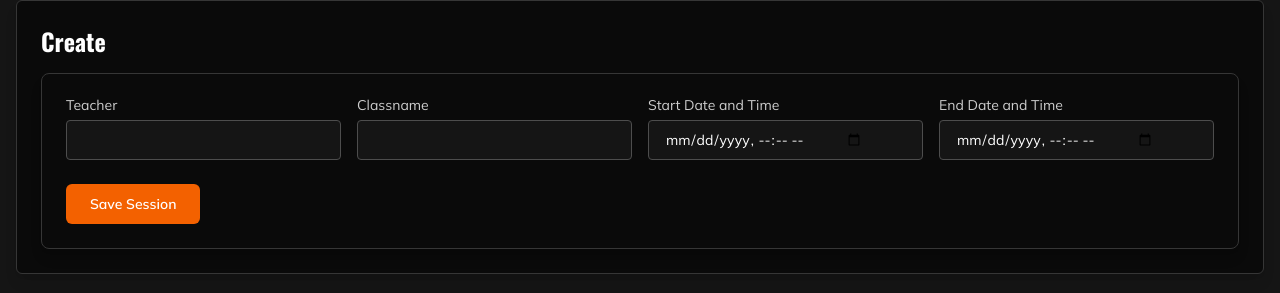
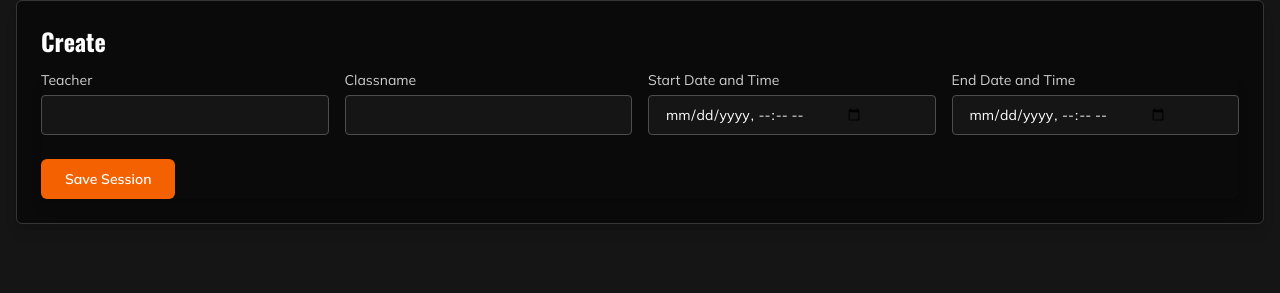
Before and after one commit to felipe-muner/podium-gym, a Next.js app: page /new-schedule in a window 1280 px wide. Shown: the part 180-473 px from the top of the page. Built offline with nearby package versions, Linux system fonts and the light colour scheme; no server answers; the database is empty.

Commit message:
feat: amazing version

```diff
--- a/components/SessionForm/SessionForm.tsx
+++ b/components/SessionForm/SessionForm.tsx
@@ -1,12 +1,14 @@
 "use client";
 
 import { useState } from "react";
+import { useRouter } from "next/navigation";
 import { cn } from "@/lib/utils";
 import { Input } from "@/components/ui/input";
 import { Label } from "@/components/ui/label";
 import { Button } from "@/components/ui/button";
 
 export default function SessionForm() {
+  const router = useRouter();
   const [teacher, setTeacher] = useState("");
   const [classname, setClassname] = useState("");
   const [startDatetime, setStartDatetime] = useState("");
@@ -14,7 +16,7 @@ export default function SessionForm() {
   const [error, setError] = useState("");
   const [loading, setLoading] = useState(false);
 
-  // Function to update the end time
+  // Update endDatetime based on startDatetime change (add 1 hour)
   function handleStartChange(e: React.ChangeEvent<HTMLInputElement>) {
     const newStart = e.target.value;
     setStartDatetime(newStart);
@@ -23,7 +25,6 @@ export default function SessionForm() {
       const startDate = new Date(newStart);
       startDate.setHours(startDate.getHours() + 1); // Add 1 hour
 
-      // Manually format to `YYYY-MM-DDTHH:MM` to avoid UTC conversion
       const year = startDate.getFullYear();
       const month = String(startDate.getMonth() + 1).padStart(2, "0");
       const day = String(startDate.getDate()).padStart(2, "0");
@@ -51,7 +52,14 @@ export default function SessionForm() {
         const data = await res.json();
         setError(data.error || "Failed to create session");
       } else {
-        window.location.reload();
+        // Refresh the data on the page without a full reload.
+        router.refresh();
+
+        // Optionally reset form fields.
+        // setTeacher("");
+        // setClassname("");
+        setStartDatetime("");
+        setEndDatetime("");
       }
     } catch (err) {
       console.error(err);
@@ -63,13 +71,10 @@ export default function SessionForm() {
   return (
     <form
       onSubmit={handleSubmit}
-      className={cn(
-        "bg-brand-background-1 border border-brand-gray-charcoal rounded-lg shadow-lg flex flex-col gap-4 p-6"
-      )}
+      className={cn("bg-brand-background-1 border-brand-gray-charcoal rounded-lg shadow-lg flex flex-col gap-4")}
     >
       {error && <p className="text-red-500 text-sm">{error}</p>}
 
-      {/* Fields in a row on larger screens, stacked on mobile */}
       <div className="grid grid-cols-1 md:grid-cols-4 gap-4">
         <div className="flex flex-col gap-2">
           <Label className="text-white/80">Teacher</Label>
@@ -98,7 +103,7 @@ export default function SessionForm() {
           <Input
             type="datetime-local"
             value={startDatetime}
-            onChange={handleStartChange} // Calls function to update end time
+            onChange={handleStartChange}
             className="w-full bg-brand-background-2 text-white border border-brand-gray-darker rounded px-4 py-2"
             required
           />
@@ -116,7 +121,6 @@ export default function SessionForm() {
         </div>
       </div>
 
-      {/* Button on a separate line */}
       <div className="mt-2">
         <Button
           type="submit"
```
